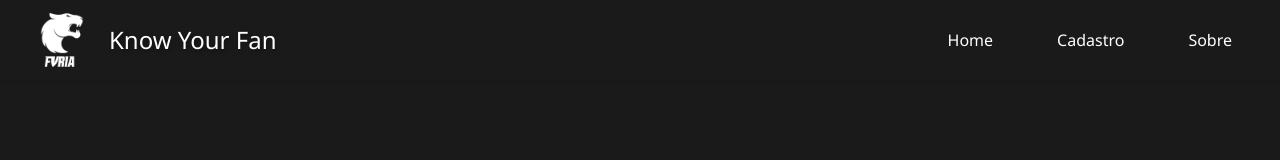
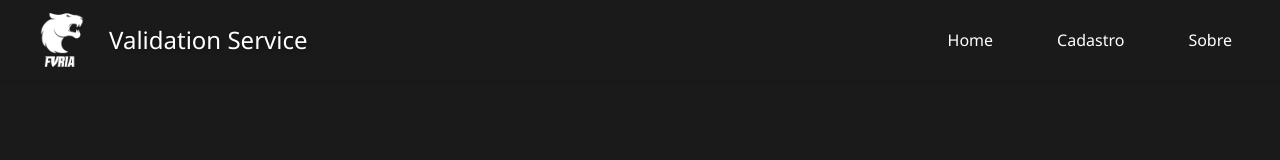
Before and after one commit to KaduSantanaDev/KNOW-YOUR-FAN, a React (Vite) app in the folder know-your-fan-front/: page / in a window 1280 px wide. Shown: the top 160 px of the page. Built offline with nearby package versions, Linux system fonts and the light colour scheme.

Commit message:
refactor: change name on nav component

```diff
--- a/know-your-fan-front/src/components/NavComponent/Nav.jsx
+++ b/know-your-fan-front/src/components/NavComponent/Nav.jsx
@@ -9,8 +9,8 @@ const Nav = () => {
     <nav className="nav-container">
       <div className="nav-content">
         <div className="nav-logo">
-          <img src={background} alt="Logo Know Your Fan" className="nav-logo-img" />
-          <h1>Know Your Fan</h1>
+          <img src={background} alt="Logo Validation Service" className="nav-logo-img" />
+          <h1>Validation Service</h1>
         </div>
         <div className="nav-links">
           <a onClick={() => navigate('/')} className="nav-link">Home</a>
```
